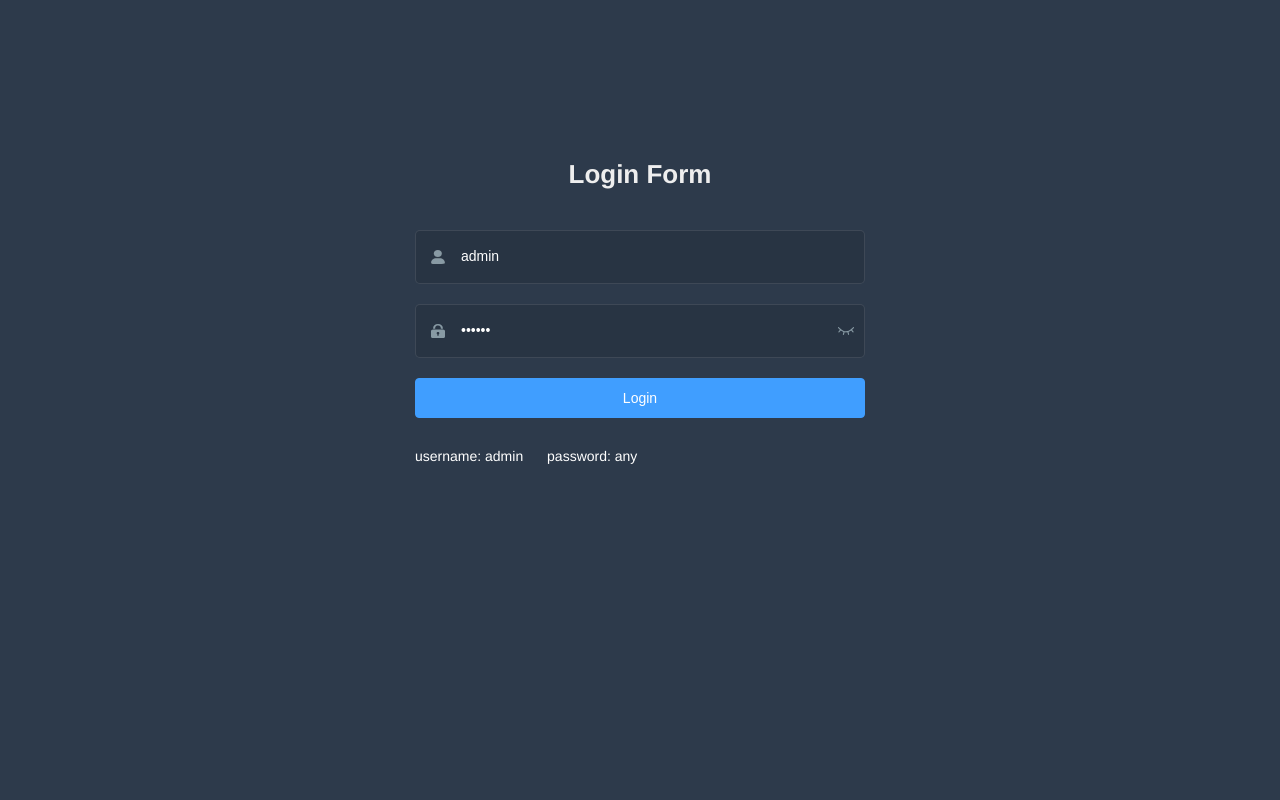
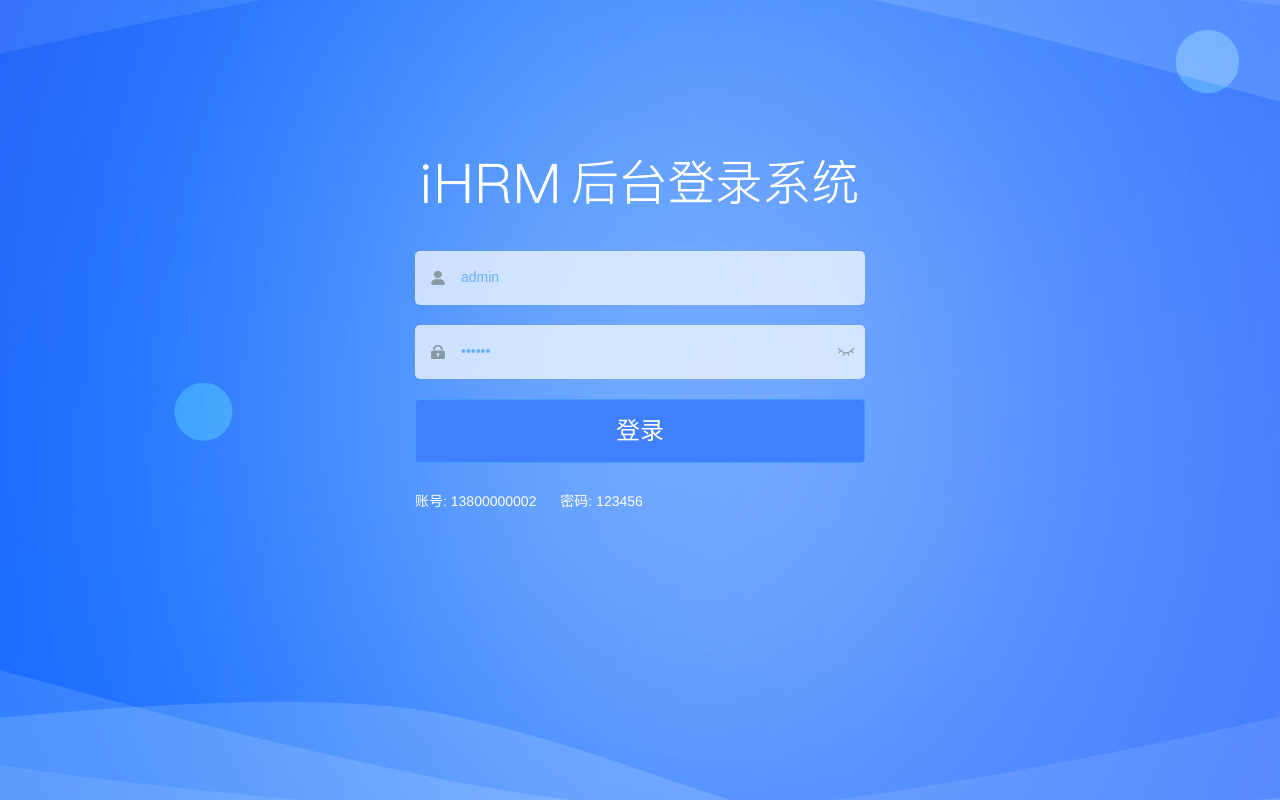
Before and after one commit to czh1216/manpower-resource, a Vue app: page /#/login in a window 1280 px wide. Built offline with nearby package versions, Linux system fonts and the light colour scheme.

Commit message:
完成登录页面样式

```diff
--- a/src/views/login/index.vue
+++ b/src/views/login/index.vue
@@ -8,8 +8,11 @@
       auto-complete="on"
       label-position="left"
     >
+      <!-- 放置标题图片 @是设置的别名-->
       <div class="title-container">
-        <h3 class="title">Login Form</h3>
+        <h3 class="title">
+          <img src="@/assets/common/login-logo.png" alt="" />
+        </h3>
       </div>
 
       <el-form-item prop="username">
@@ -49,17 +52,19 @@
         </span>
       </el-form-item>
 
+      <!-- 登录按钮 -->
       <el-button
         :loading="loading"
         type="primary"
+        class="loginBtn"
         style="width: 100%; margin-bottom: 30px"
         @click.native.prevent="handleLogin"
-        >Login</el-button
+        >登录</el-button
       >
 
       <div class="tips">
-        <span style="margin-right: 20px">username: admin</span>
-        <span> password: any</span>
+        <span style="margin-right: 20px">账号: 13800000002</span>
+        <span> 密码: 123456</span>
       </div>
     </el-form>
   </div>
@@ -150,7 +155,7 @@ export default {
 /* Detail see https://github.com/PanJiaChen/vue-element-admin/pull/927 */
 
 $bg: #283443;
-$light_gray: #fff;
+$light_gray: #68b0fe;
 $cursor: #fff;
 
 @supports (-webkit-mask: none) and (not (cater-color: $cursor)) {
@@ -161,6 +166,8 @@ $cursor: #fff;
 
 /* reset element-ui css */
 .login-container {
+  background-image: url('~@/assets/common/login.jpg'); // 设置背景图片
+  background-position: center; // 将图片位置设置为充满整个屏幕
   .el-input {
     display: inline-block;
     height: 47px;
@@ -182,12 +189,22 @@ $cursor: #fff;
       }
     }
   }
-
+  // 输入表单整体背景色
   .el-form-item {
     border: 1px solid rgba(255, 255, 255, 0.1);
-    background: rgba(0, 0, 0, 0.1);
+    background: rgba(255, 255, 255, 0.7); // 输入登录表单的背景色
     border-radius: 5px;
     color: #454545;
+  }
+  .el-form-item__error {
+    color: #fff;
+  }
+  // 登录按钮的样式
+  .loginBtn {
+    background: #407ffe;
+    height: 64px;
+    line-height: 32px;
+    font-size: 24px;
   }
 }
 </style>
```
